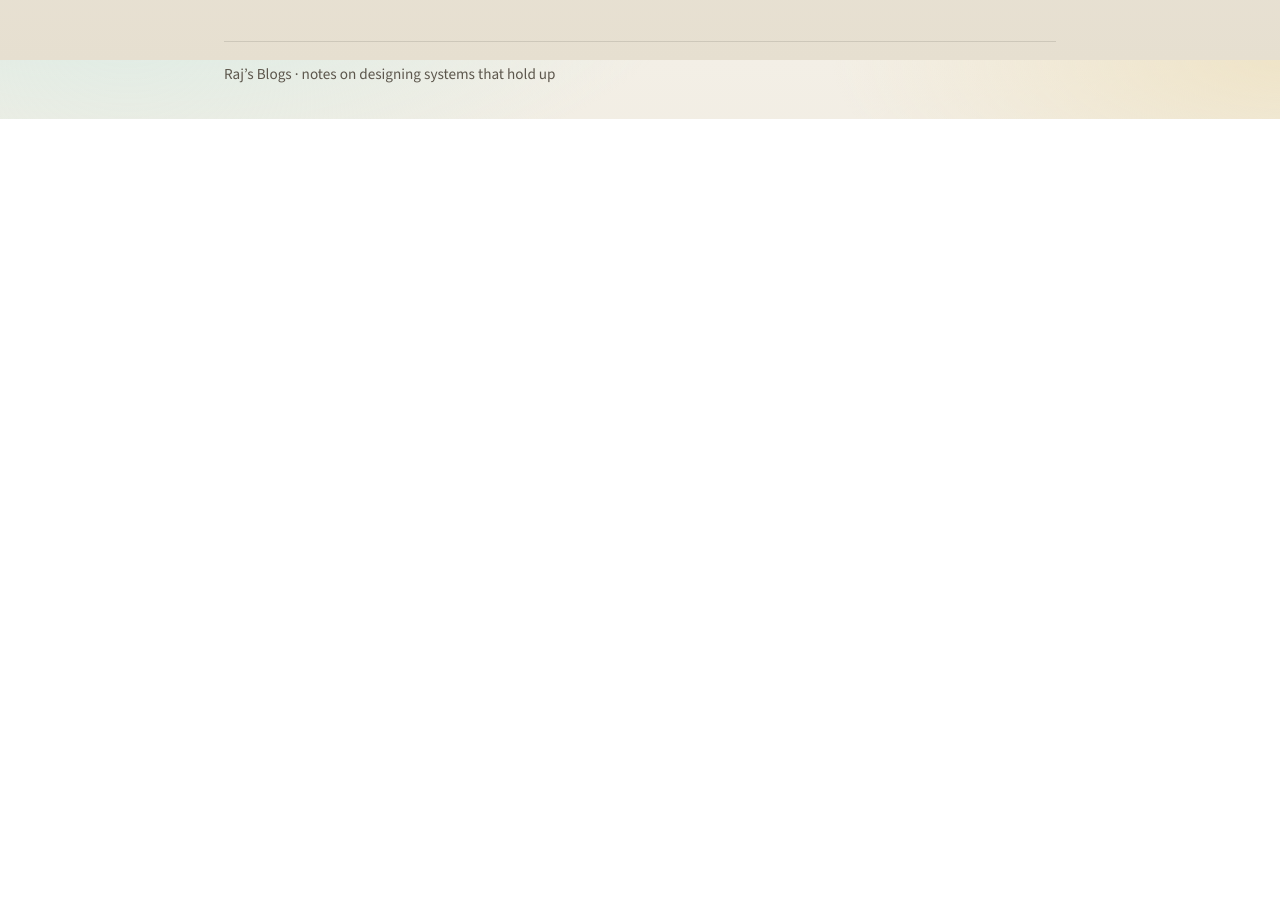
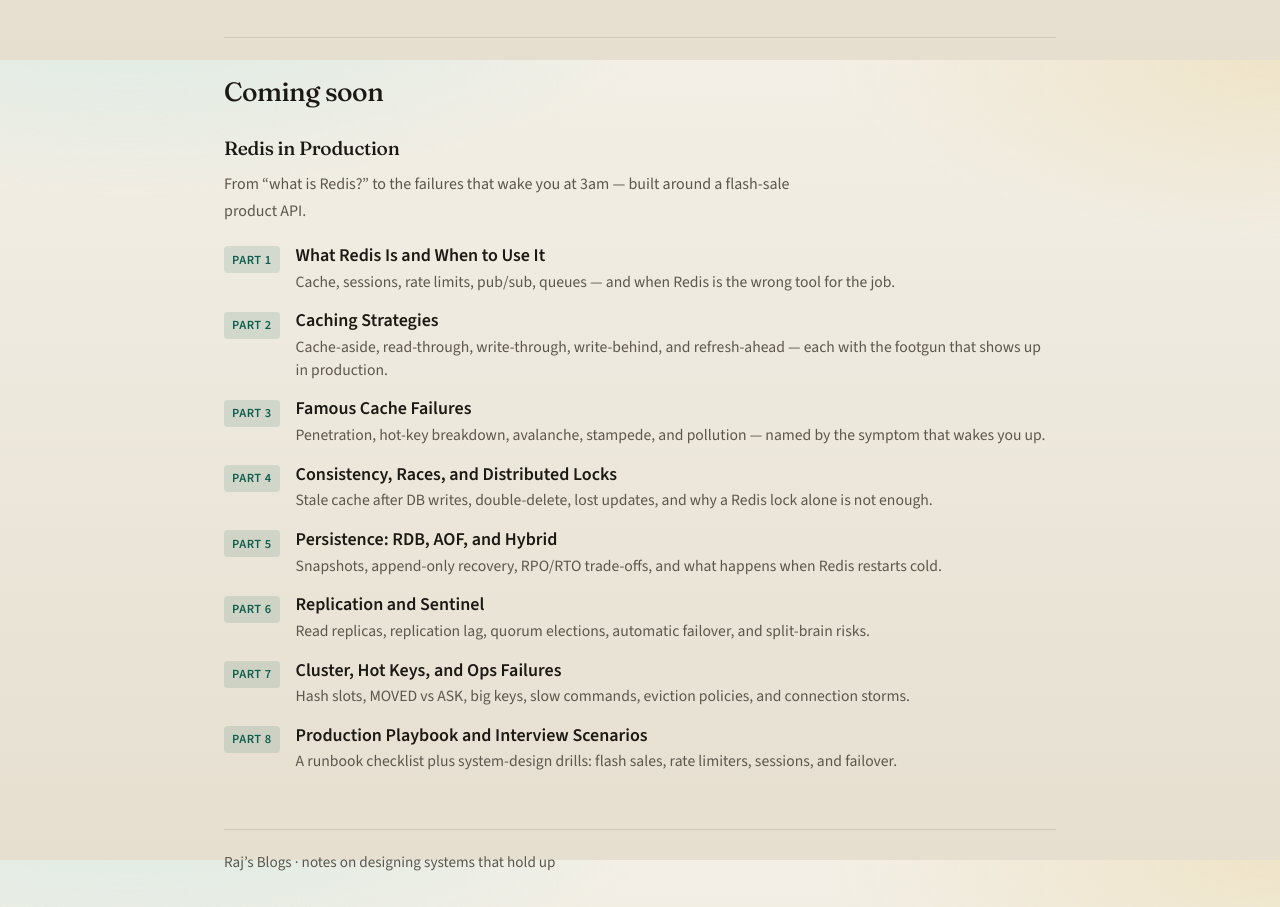
Before and after one commit to Rajkushwaha0/Personal-Blogs-Website-, a React (Vite) app: page / in a window 1280 px wide. Shown: the part 740-1647 px from the top of the page. Before the commit the page ends 859 px from the top, so only its background shows below. Built offline with nearby package versions, Linux system fonts and the light colour scheme.

Commit message:
Added coming soon blog series of redis in production

```diff
--- a/src/api/posts.ts
+++ b/src/api/posts.ts
@@ -1,5 +1,29 @@
 import { posts } from '../data/posts'
 import type { Post, PostSummary } from '../types/post'
+
+const SERIES_TITLES: Record<string, string> = {
+  'redis-in-production': 'Redis in Production',
+}
+
+export type ComingSoonSeries = {
+  series: string
+  title: string
+  description: string
+  posts: PostSummary[]
+}
+
+function toSummary(post: Post): PostSummary {
+  return {
+    slug: post.slug,
+    title: post.title,
+    date: post.date,
+    excerpt: post.excerpt,
+    status: post.status,
+    series: post.series,
+    part: post.part,
+    tags: post.tags,
+  }
+}
 
 /**
  * Local data layer. Swap these implementations for fetch('/api/...') later
@@ -7,10 +31,39 @@
  */
 export async function getPosts(): Promise<PostSummary[]> {
   return posts
-    .map(({ slug, title, date, excerpt }) => ({ slug, title, date, excerpt }))
+    .filter((post) => post.status === 'published')
+    .map(toSummary)
     .sort((a, b) => b.date.localeCompare(a.date))
 }
 
+export async function getComingSoonSeries(): Promise<ComingSoonSeries[]> {
+  const upcoming = posts
+    .filter((post) => post.status === 'coming_soon')
+    .map(toSummary)
+    .sort((a, b) => (a.part ?? 0) - (b.part ?? 0))
+
+  const bySeries = new Map<string, PostSummary[]>()
+  for (const post of upcoming) {
+    const key = post.series ?? 'other'
+    const list = bySeries.get(key) ?? []
+    list.push(post)
+    bySeries.set(key, list)
+  }
+
+  return [...bySeries.entries()].map(([series, seriesPosts]) => ({
+    series,
+    title: SERIES_TITLES[series] ?? series,
+    description:
+      series === 'redis-in-production'
+        ? 'From “what is Redis?” to the failures that wake you at 3am — built around a flash-sale product API.'
+        : 'Upcoming posts in this series.',
+    posts: seriesPosts,
+  }))
+}
+
 export async function getPostBySlug(slug: string): Promise<Post | null> {
-  return posts.find((post) => post.slug === slug) ?? null
+  return (
+    posts.find((post) => post.slug === slug && post.status === 'published') ??
+    null
+  )
 }
--- a/src/data/posts/index.ts
+++ b/src/data/posts/index.ts
@@ -7,6 +7,8 @@
     date: '2026-07-25',
     excerpt:
       'Follow one uploaded video through validation, SQS, parallel workers, CDN sync, retries, and deletion — and the failures each stage has to survive.',
+    status: 'published',
+    tags: ['media', 'pipelines', 'architecture'],
     content: [
       {
         type: 'paragraph',
@@ -422,6 +424,8 @@
     date: '2026-07-24',
     excerpt:
       'What this blog is about: system design, architecture, and backend engineering explained through real production problems.',
+    status: 'published',
+    tags: ['meta'],
     content: [
       {
         type: 'paragraph',
@@ -456,4 +460,100 @@
       },
     ],
   },
+  {
+    slug: 'redis-in-production-what-and-when',
+    title: 'What Redis Is and When to Use It',
+    date: '2026-08-06',
+    excerpt:
+      'Cache, sessions, rate limits, pub/sub, queues — and when Redis is the wrong tool for the job.',
+    status: 'coming_soon',
+    series: 'redis-in-production',
+    part: 1,
+    tags: ['redis', 'cache', 'system-design'],
+    content: [],
+  },
+  {
+    slug: 'redis-in-production-caching-strategies',
+    title: 'Caching Strategies',
+    date: '2026-08-13',
+    excerpt:
+      'Cache-aside, read-through, write-through, write-behind, and refresh-ahead — each with the footgun that shows up in production.',
+    status: 'coming_soon',
+    series: 'redis-in-production',
+    part: 2,
+    tags: ['redis', 'cache', 'system-design'],
+    content: [],
+  },
+  {
+    slug: 'redis-in-production-cache-failures',
+    title: 'Famous Cache Failures',
+    date: '2026-08-20',
+    excerpt:
+      'Penetration, hot-key breakdown, avalanche, stampede, and pollution — named by the symptom that wakes you up.',
+    status: 'coming_soon',
+    series: 'redis-in-production',
+    part: 3,
+    tags: ['redis', 'cache', 'system-design'],
+    content: [],
+  },
+  {
+    slug: 'redis-in-production-consistency-and-locks',
+    title: 'Consistency, Races, and Distributed Locks',
+    date: '2026-08-27',
+    excerpt:
+      'Stale cache after DB writes, double-delete, lost updates, and why a Redis lock alone is not enough.',
+    status: 'coming_soon',
+    series: 'redis-in-production',
+    part: 4,
+    tags: ['redis', 'cache', 'concurrency'],
+    content: [],
+  },
+  {
+    slug: 'redis-in-production-persistence',
+    title: 'Persistence: RDB, AOF, and Hybrid',
+    date: '2026-09-03',
+    excerpt:
+      'Snapshots, append-only recovery, RPO/RTO trade-offs, and what happens when Redis restarts cold.',
+    status: 'coming_soon',
+    series: 'redis-in-production',
+    part: 5,
+    tags: ['redis', 'persistence'],
+    content: [],
+  },
+  {
+    slug: 'redis-in-production-replication-and-sentinel',
+    title: 'Replication and Sentinel',
+    date: '2026-09-10',
+    excerpt:
+      'Read replicas, replication lag, quorum elections, automatic failover, and split-brain risks.',
+    status: 'coming_soon',
+    series: 'redis-in-production',
+    part: 6,
+    tags: ['redis', 'ha', 'sentinel'],
+    content: [],
+  },
+  {
+    slug: 'redis-in-production-cluster-and-ops',
+    title: 'Cluster, Hot Keys, and Ops Failures',
+    date: '2026-09-17',
+    excerpt:
+      'Hash slots, MOVED vs ASK, big keys, slow commands, eviction policies, and connection storms.',
+    status: 'coming_soon',
+    series: 'redis-in-production',
+    part: 7,
+    tags: ['redis', 'cluster', 'ops'],
+    content: [],
+  },
+  {
+    slug: 'redis-in-production-playbook',
+    title: 'Production Playbook and Interview Scenarios',
+    date: '2026-09-24',
+    excerpt:
+      'A runbook checklist plus system-design drills: flash sales, rate limiters, sessions, and failover.',
+    status: 'coming_soon',
+    series: 'redis-in-production',
+    part: 8,
+    tags: ['redis', 'system-design', 'interview'],
+    content: [],
+  },
 ]
--- a/src/pages/HomePage.tsx
+++ b/src/pages/HomePage.tsx
@@ -1,21 +1,26 @@
 import { useEffect, useState } from 'react'
-import { getPosts } from '../api/posts'
+import { getComingSoonSeries, getPosts } from '../api/posts'
+import type { ComingSoonSeries } from '../api/posts'
 import { PostCard } from '../components/PostCard'
 import type { PostSummary } from '../types/post'
 
 export function HomePage() {
   const [posts, setPosts] = useState<PostSummary[]>([])
+  const [comingSoon, setComingSoon] = useState<ComingSoonSeries[]>([])
   const [loading, setLoading] = useState(true)
 
   useEffect(() => {
     let cancelled = false
 
-    getPosts().then((data) => {
+    Promise.all([getPosts(), getComingSoonSeries()]).then(
+      ([published, upcoming]) => {
         if (!cancelled) {
-        setPosts(data)
+          setPosts(published)
+          setComingSoon(upcoming)
           setLoading(false)
         }
-    })
+      },
+    )
 
     return () => {
       cancelled = true
@@ -35,11 +40,45 @@
       {loading ? (
         <p className="status">Loading posts…</p>
       ) : (
+        <>
           <div className="post-list">
             {posts.map((post) => (
               <PostCard key={post.slug} post={post} />
             ))}
           </div>
+
+          {comingSoon.length > 0 && (
+            <section className="coming-soon" aria-labelledby="coming-soon-heading">
+              <h2 id="coming-soon-heading" className="coming-soon-heading">
+                Coming soon
+              </h2>
+
+              {comingSoon.map((group) => (
+                <div key={group.series} className="coming-soon-series">
+                  <h3 className="coming-soon-series-title">{group.title}</h3>
+                  <p className="coming-soon-series-desc">{group.description}</p>
+                  <ol className="coming-soon-list">
+                    {group.posts.map((post) => (
+                      <li key={post.slug} className="coming-soon-item">
+                        <span className="coming-soon-part">
+                          Part {post.part}
+                        </span>
+                        <div className="coming-soon-item-body">
+                          <span className="coming-soon-item-title">
+                            {post.title}
+                          </span>
+                          <span className="coming-soon-item-excerpt">
+                            {post.excerpt}
+                          </span>
+                        </div>
+                      </li>
+                    ))}
+                  </ol>
+                </div>
+              ))}
+            </section>
+          )}
+        </>
       )}
     </section>
   )
--- a/src/styles/index.css
+++ b/src/styles/index.css
@@ -304,6 +304,85 @@
   color: var(--ink-muted);
 }
 
+.coming-soon {
+  margin-top: 3.25rem;
+  padding-top: 2rem;
+  border-top: 1px solid var(--line);
+  animation: rise 0.7s ease 0.25s both;
+}
+
+.coming-soon-heading {
+  margin: 0 0 1.25rem;
+  font-family: var(--font-display);
+  font-size: clamp(1.35rem, 3vw, 1.65rem);
+  font-weight: 500;
+  letter-spacing: -0.02em;
+}
+
+.coming-soon-series-title {
+  margin: 0 0 0.4rem;
+  font-family: var(--font-display);
+  font-size: 1.2rem;
+  font-weight: 500;
+  letter-spacing: -0.015em;
+}
+
+.coming-soon-series-desc {
+  margin: 0 0 1.25rem;
+  color: var(--ink-muted);
+  max-width: 36rem;
+  font-size: 1rem;
+}
+
+.coming-soon-list {
+  margin: 0;
+  padding: 0;
+  list-style: none;
+  display: flex;
+  flex-direction: column;
+  gap: 1rem;
+}
+
+.coming-soon-item {
+  display: grid;
+  grid-template-columns: auto 1fr;
+  gap: 0.85rem 1rem;
+  align-items: start;
+}
+
+.coming-soon-part {
+  display: inline-block;
+  margin-top: 0.15rem;
+  font-size: 0.78rem;
+  font-weight: 600;
+  letter-spacing: 0.04em;
+  text-transform: uppercase;
+  color: var(--accent);
+  background: var(--accent-soft);
+  padding: 0.2rem 0.5rem;
+  border-radius: 0.25rem;
+  white-space: nowrap;
+}
+
+.coming-soon-item-body {
+  display: flex;
+  flex-direction: column;
+  gap: 0.2rem;
+  min-width: 0;
+}
+
+.coming-soon-item-title {
+  font-weight: 600;
+  color: var(--ink);
+  line-height: 1.3;
+}
+
+.coming-soon-item-excerpt {
+  color: var(--ink-muted);
+  font-size: 0.98rem;
+  line-height: 1.45;
+}
+
 @keyframes rise {
   from {
     opacity: 0;
--- a/src/types/post.ts
+++ b/src/types/post.ts
@@ -1,8 +1,14 @@
+export type PostStatus = 'published' | 'coming_soon'
+
 export type PostSummary = {
   slug: string
   title: string
   date: string
   excerpt: string
+  status: PostStatus
+  series?: string
+  part?: number
+  tags?: string[]
 }
 
 export type PostContentBlock =
```
Also changed, not shown: 1 other file (tests, documents, lock files or other folders). Lines whose indentation alone changed are shown as unchanged.
